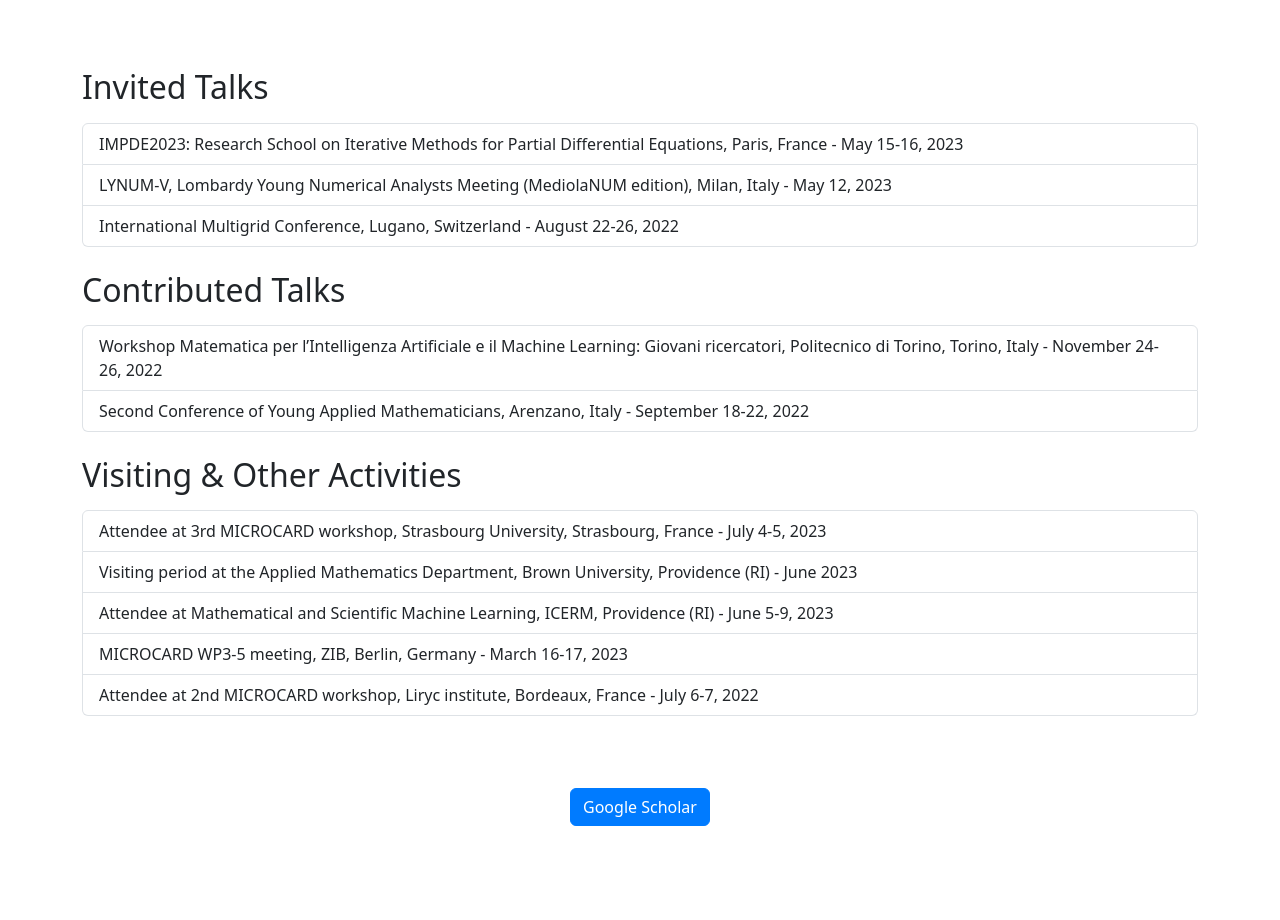
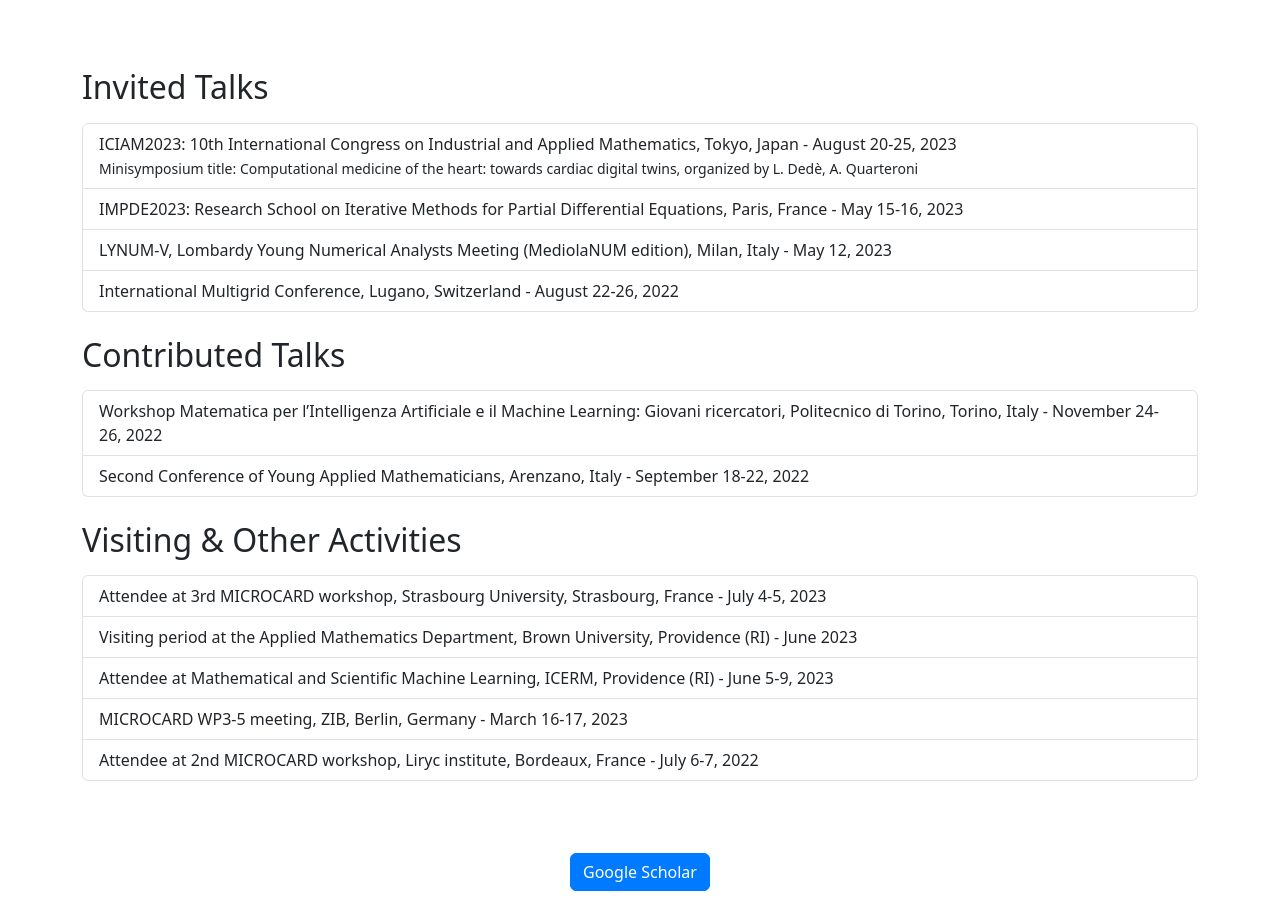
Before and after one commit to edoardo100/edoardo100.github.io, a plain HTML site: page research.html in a window 1280 px wide. Shown: the part 1000-1920 px from the top of the page. Before the commit the page ends 1898 px from the top, so only its background shows below. Drawn offline with nearby package versions, Linux system fonts and the light colour scheme.

Commit message:
research section updated (Added Tokyo talk).

```diff
--- a/research.html
+++ b/research.html
@@ -142,6 +142,11 @@
       <h2>Invited Talks</h2>
       <ul class="list-group mt-3">
         <li class="list-group-item">
+          ICIAM2023: 10th International Congress on Industrial and Applied Mathematics, Tokyo, Japan - August 20-25, 2023
+          <br>
+          <small>Minisymposium title: Computational medicine of the heart: towards cardiac digital twins, organized by L. Dedè, A. Quarteroni </small>
+        </li>
+        <li class="list-group-item">
           IMPDE2023: Research School on Iterative Methods for Partial Differential Equations, Paris, France - May 15-16, 2023
         </li>
         <li class="list-group-item">
```
